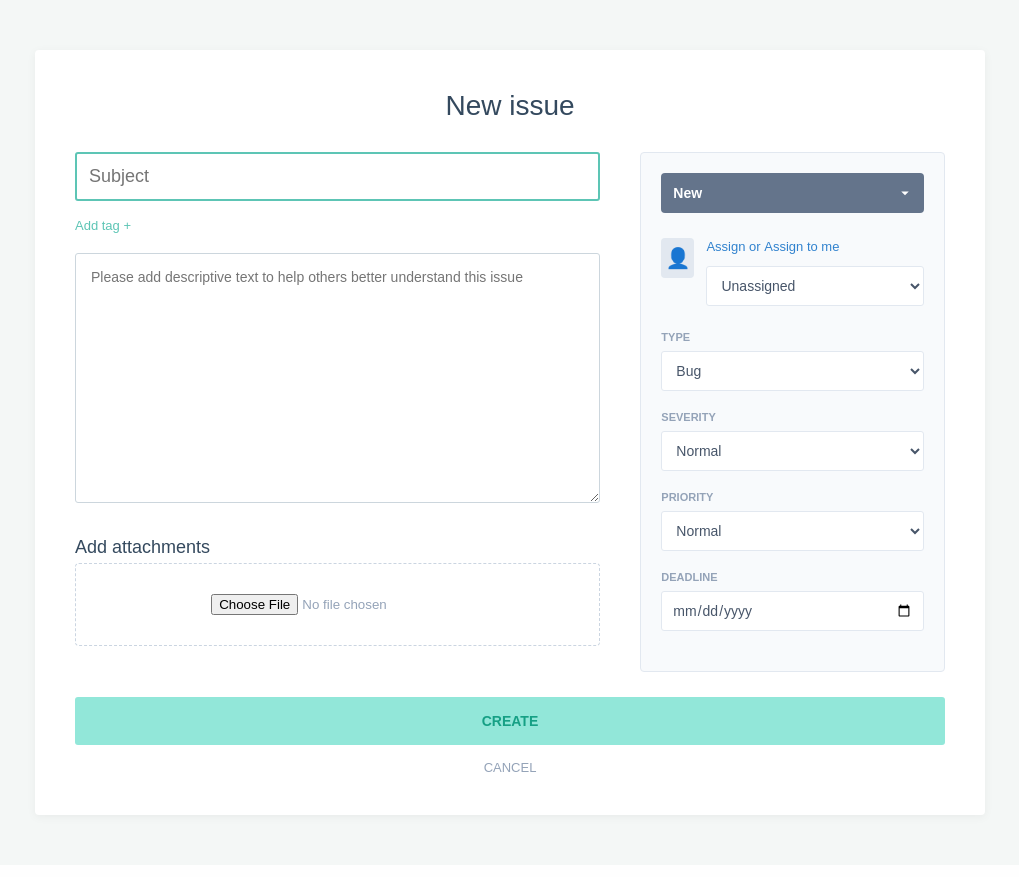
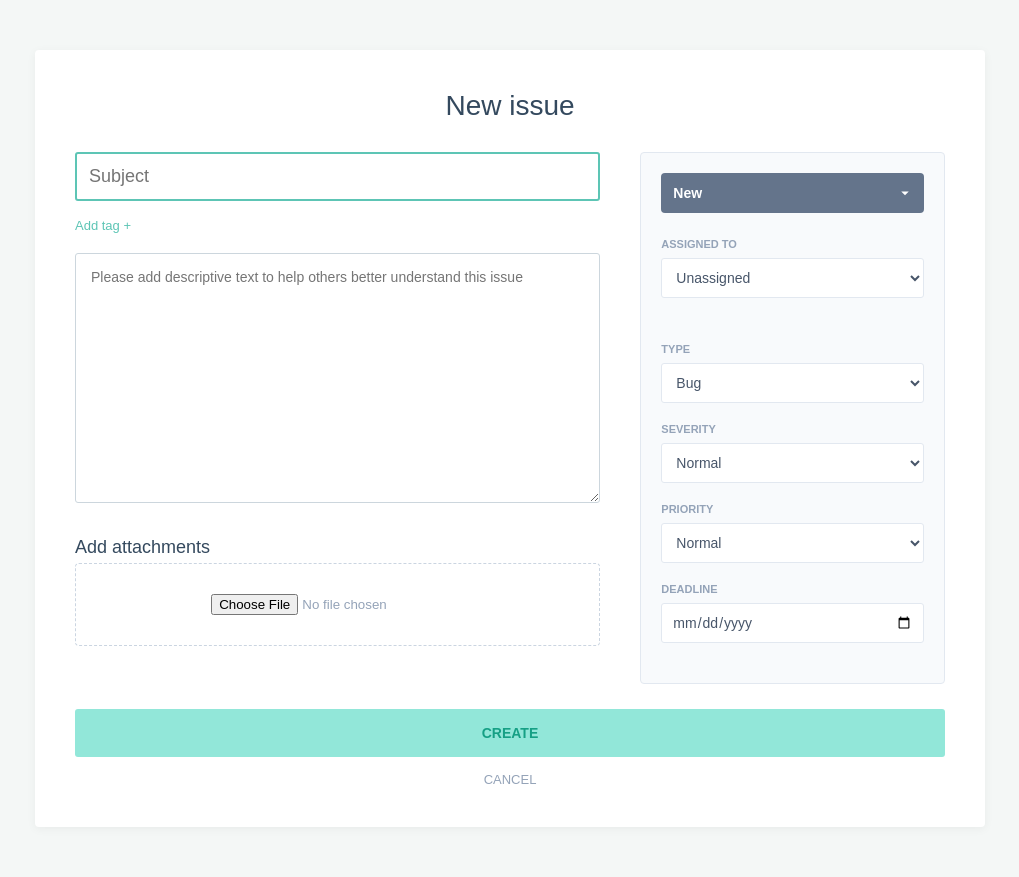
Before and after one commit to ChristianBarone/IssueTracker-Backend, a Django app: page /new/ in a window 1280 px wide. Shown: the whole page, without its empty margins (130-1149 px from the left). Before the commit the page ends 820 px from the top, so only its background shows below. Run offline with Django 3.2, Linux system fonts and the light colour scheme; the visitor is signed in with stand-in values (Sample User, id 1); data comes from the database, SQL or seed files in the repository.

Commit message:
Millores en el codi

```diff
--- a/src/issues/templates/issues/create.html
+++ b/src/issues/templates/issues/create.html
@@ -39,22 +39,7 @@
         .side-select { width: 100%; padding: 10px; border: 1px solid #e2e8f0; border-radius: 3px; background: white; font-size: 14px; color: #475569; outline: none; }
 
         /* ASIGNACIÓN */
-        .assign-box { display: flex; align-items: flex-start; gap: 12px; margin-bottom: 25px; }
-        .avatar-placeholder { width: 40px; height: 40px; background: #e2e8f0; border-radius: 4px; display: flex; align-items: center; justify-content: center; color: #94a3b8; font-size: 20px; }
-        .assign-links { font-size: 13px; line-height: 1.4; width: 100%; }
-        .assign-actions { color: #3182ce; margin-bottom: 8px; }
-        .assign-actions button {
-            color: #3182ce;
-            text-decoration: none;
-            border: none;
-            background: none;
-            font-size: 13px;
-            padding: 0;
-            cursor: pointer;
-            font-family: inherit;
-        }
-        .assign-actions button:hover { text-decoration: underline; }
-        .assign-select { margin-top: 2px; }
+        .assign-select { margin-bottom: 25px; }
 
         /* BOTONES ACCIÓN */
         .btn-submit { width: 100%; background: #92e7d9; color: #16a085; border: none; padding: 16px; font-weight: bold; font-size: 14px; text-transform: uppercase; cursor: pointer; border-radius: 3px; margin-top: 25px; }
@@ -96,20 +81,14 @@
                     </select>
                 </div>
 
-                <div class="assign-box">
-                    <div class="avatar-placeholder">👤</div>
-                    <div class="assign-links">
-                        <div class="assign-actions">
-                            <button type="button" id="btn-focus-assignee">Assign</button> or
-                            <button type="button" id="btn-assign-me">Assign to me</button>
-                        </div>
-                        <select name="assignee_id" id="assignee_id" class="side-select assign-select" aria-label="Assign issue to user">
-                            <option value="">Unassigned</option>
-                            {% for user in assignable_users %}
-                            <option value="{{ user.id }}">{{ user.username }}</option>
-                            {% endfor %}
-                        </select>
-                    </div>
+                <div class="side-group">
+                    <label class="side-label">Assigned to</label>
+                    <select name="assignee_id" class="side-select assign-select">
+                        <option value="">Unassigned</option>
+                        {% for user in assignable_users %}
+                        <option value="{{ user.id }}">{{ user.username }}</option>
+                        {% endfor %}
+                    </select>
                 </div>
 
                 <div class="side-group">
@@ -151,24 +130,5 @@
     </form>
 </div>
 
-<script>
-    const assigneeSelect = document.getElementById('assignee_id');
-    const assignMeButton = document.getElementById('btn-assign-me');
-    const focusAssigneeButton = document.getElementById('btn-focus-assignee');
-
-    if (assignMeButton && assigneeSelect) {
-        assignMeButton.addEventListener('click', function () {
-            assigneeSelect.value = '{{ request.user.id }}';
-            assigneeSelect.focus();
-        });
-    }
-
-    if (focusAssigneeButton && assigneeSelect) {
-        focusAssigneeButton.addEventListener('click', function () {
-            assigneeSelect.focus();
-        });
-    }
-</script>
-
 </body>
 </html>
--- a/src/issues/views.py
+++ b/src/issues/views.py
@@ -133,16 +133,6 @@ def issue_create(request):
         'assignable_users': User.objects.all().order_by('username'),
     })
 
-# sobreescribir metodo save para notificar a watchers cada vez que se guardan cambios
-def save(self, *args, **kwargs):
-    is_update = self.pk is not None
-    super().save(*args, **kwargs)
-    if is_update:
-        try:
-            self.notify_watchers("ha sido actualizado")
-        except Exception as e:
-            print(f"Error al notificar: {e}")
-
 @login_required
 def issue_bulk_create(request):
     # S'ha de canviar en tenir la funcionalitat dels usuaris
@@ -192,6 +182,7 @@ def issue_create_instance(subject, description, issue_type, issue_severity, prio
 
     return issue
 
+@login_required
 def issue_detail(request, issue_id):
     issue = get_object_or_404(Issue, id=issue_id)
 
@@ -232,15 +223,16 @@ def issue_detail(request, issue_id):
     }
     return render(request, 'issues/detail.html', context)
 
+@login_required
 def issue_delete(request, issue_id):
     if request.method == 'POST':
         issue = get_object_or_404(Issue, id=issue_id)
-        # Només el creador pot esborrar
-        #if issue.creator == request.user:
-        issue.delete()
+        if issue.creator == request.user:
+            issue.delete()
     return redirect('issue_list')
 
 
+@login_required
 def issue_update_status(request, issue_id):
     if request.method == 'POST':
         issue = get_object_or_404(Issue, id=issue_id)
@@ -314,6 +306,7 @@ def _log_watcher_activity(issue, actor, action, watcher_user):
         new_value=f"{action} @{watcher_user.username}",
     )
 
+@login_required
 def add_watcher(request, issue_id):
     if request.method == "POST":
         issue = get_object_or_404(Issue, id=issue_id)
@@ -331,6 +324,7 @@ def add_watcher(request, issue_id):
     return redirect('issue_detail', issue_id=issue_id)
 
 
+@login_required
 def toggle_watcher(request, issue_id):
     if request.method == "POST":
         issue = get_object_or_404(Issue, id=issue_id)
@@ -366,11 +360,7 @@ def comment_add(request, issue_id):
     if request.method == "POST":
         text = request.POST.get('body', '').strip()
         if text:
-            # Si el usuario no está logueado, usamos el primero de la base de datos
-            if not request.user.is_authenticated:
-                return redirect('account_login')  # allauth
-            author = request.user
-            Comment.objects.create(issue=issue, author=author, body=text)
+            Comment.objects.create(issue=issue, author=request.user, body=text)
 
     # Importante: Usa issue_id=issue_id para coincidir con tu nombre en urls.py
     return redirect('issue_detail', issue_id=issue_id)
@@ -456,14 +446,12 @@ def edit_profile(request, username):
         'form': form,
     })
 
+@login_required
 def add_attachment(request, issue_id):
     if request.method == 'POST':
 
         form = UploadFileForm(request.POST, request.FILES)
         if form.is_valid():
-            if not request.user.is_authenticated:
-                return redirect('account_login')  # allauth
-
             attachment_create_instance(issue_id, request.user, request.FILES['files'])
 
     return redirect('issue_detail', issue_id=issue_id)
@@ -474,6 +462,7 @@ def attachment_create_instance(issue_id, creator, file):
     attachment = Attachment(issue=issue, creator=creator, file=file, name=os.path.basename(file.name))
     attachment.save()
 
+@login_required
 def delete_attachment(request, attachment_id):
     attachment = get_object_or_404(Attachment, id=attachment_id)
     issue_id = getattr(attachment, 'issue_id')
```
Also changed, not shown: src/issues/templates/issues/list.html (+7 -27 lines).
